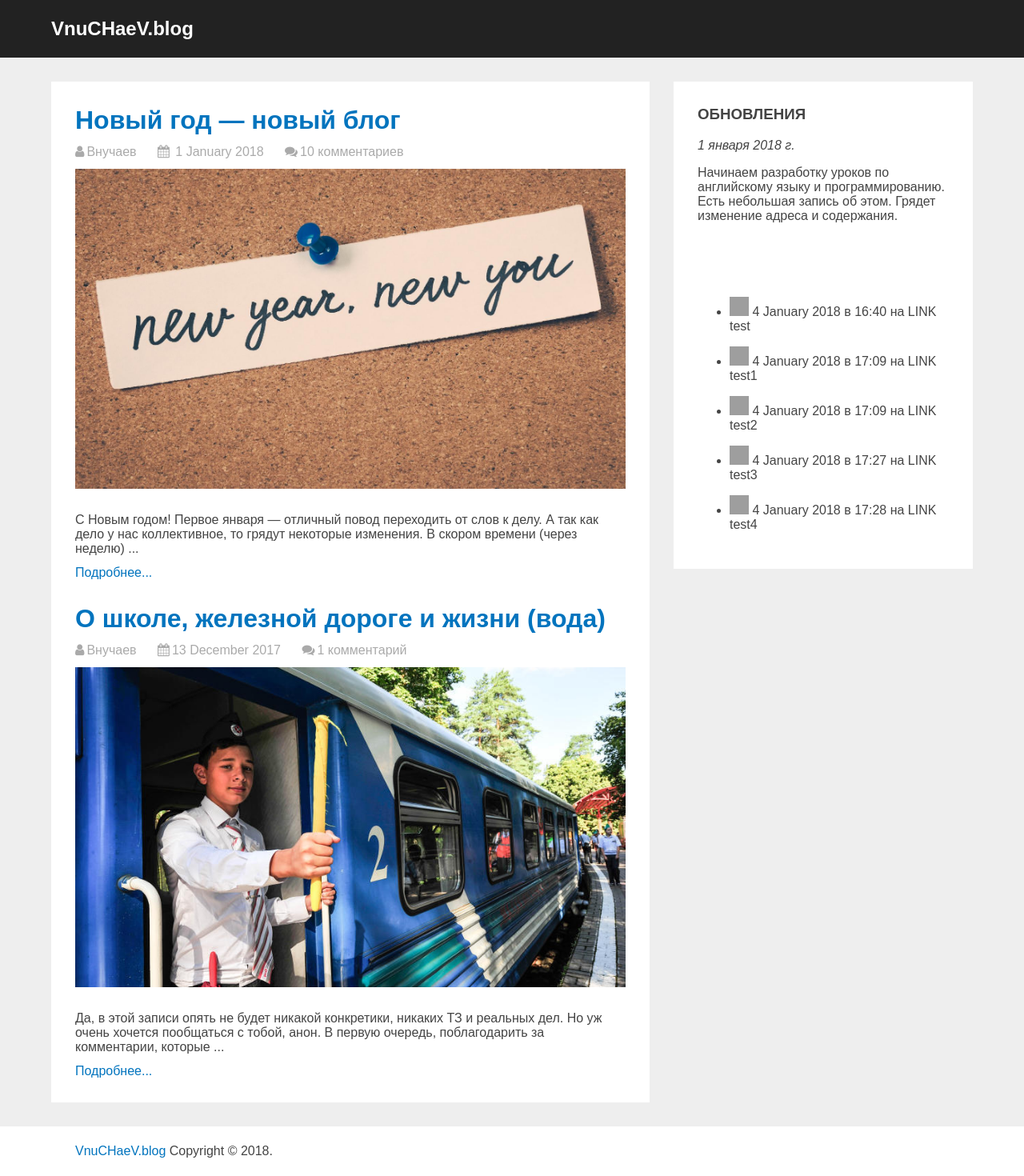
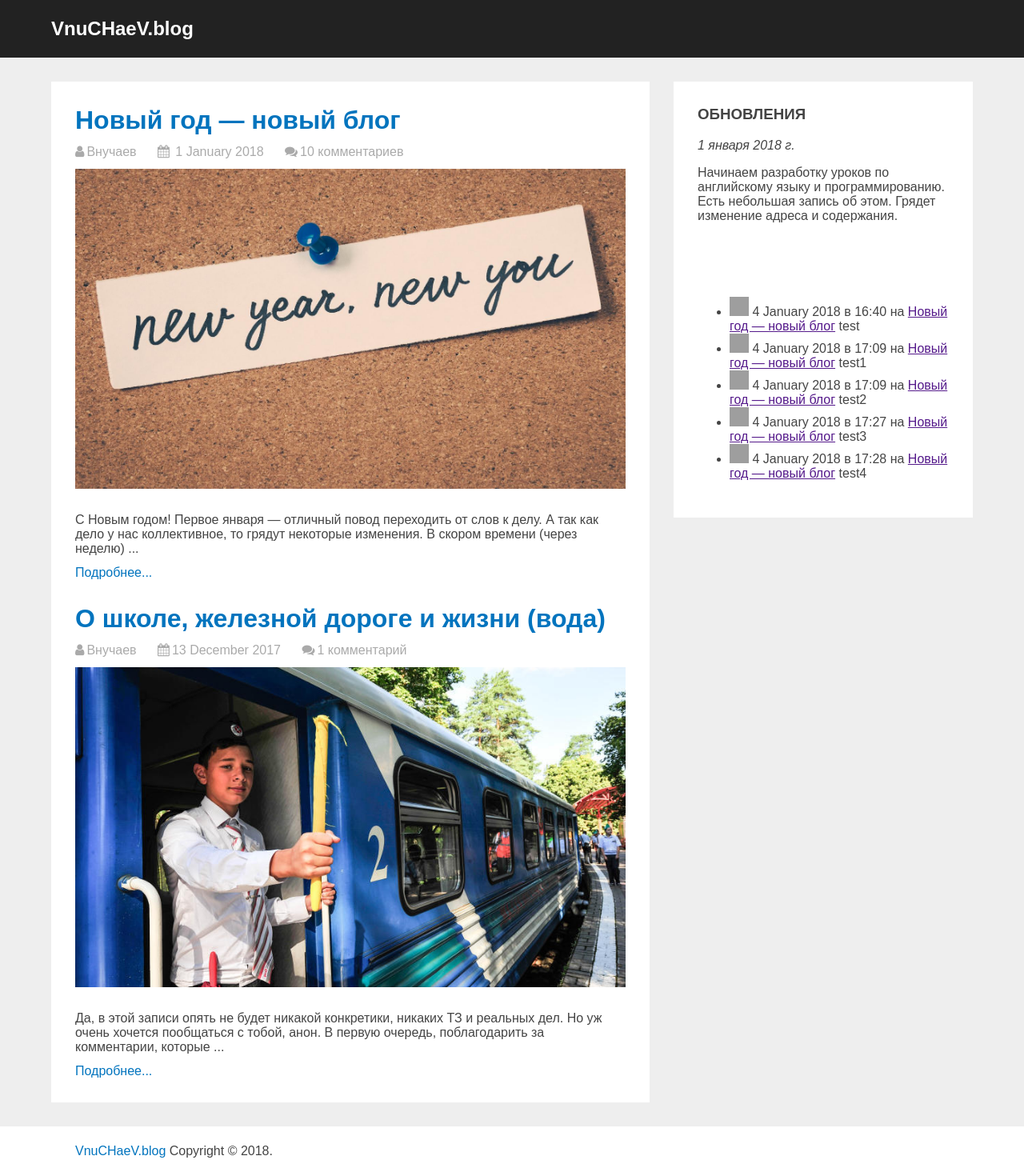
Before and after one commit to vitoyucepi/blog, a Jekyll site: the page built from index.html, in a window 1280 px wide. Shown: the whole page at 80% size. Built offline with Jekyll 4.4.1, drawn with Linux system fonts in a browser that asks for light colours; grey boxes are pictures that could not be loaded.

Commit message:
last comments

```diff
--- a/_includes/lastcomments.html
+++ b/_includes/lastcomments.html
@@ -4,14 +4,14 @@
         {% assign comments = comments | concat: localcomments %}
     {% endif %}
 {% endfor %}
+<ul id="lastcommentslist">
 {% for comment in comments limit:5 %}
-    <ul>
-        <li>
+        <li class="lastcommentsitem">
             <span class="commentavatar"><img src="https://www.gravatar.com/avatar/{{ comment.email | default: '' | escape }}?s=24&d=monsterid"></span>
             <span class="commentauthor">{{ comment.name | default "Аноним" | escape }}</span>
             <span class="commentdate">{{ comment.timestamp | date: " %e %B %Y в %H:%M"}}</span>
-            <span class="commentlink"> на <a href=""></a>LINK</span>
+            <span class="commentlink"> на <a href="{{ site.baseurl }}">Новый год — новый блог</a></span>
             <span class="commentexcerpt">{{ comment.message | truncate: 160 | escape}}</span>
         </li>
-    </ul>
 {% endfor %}
+</ul>
```
